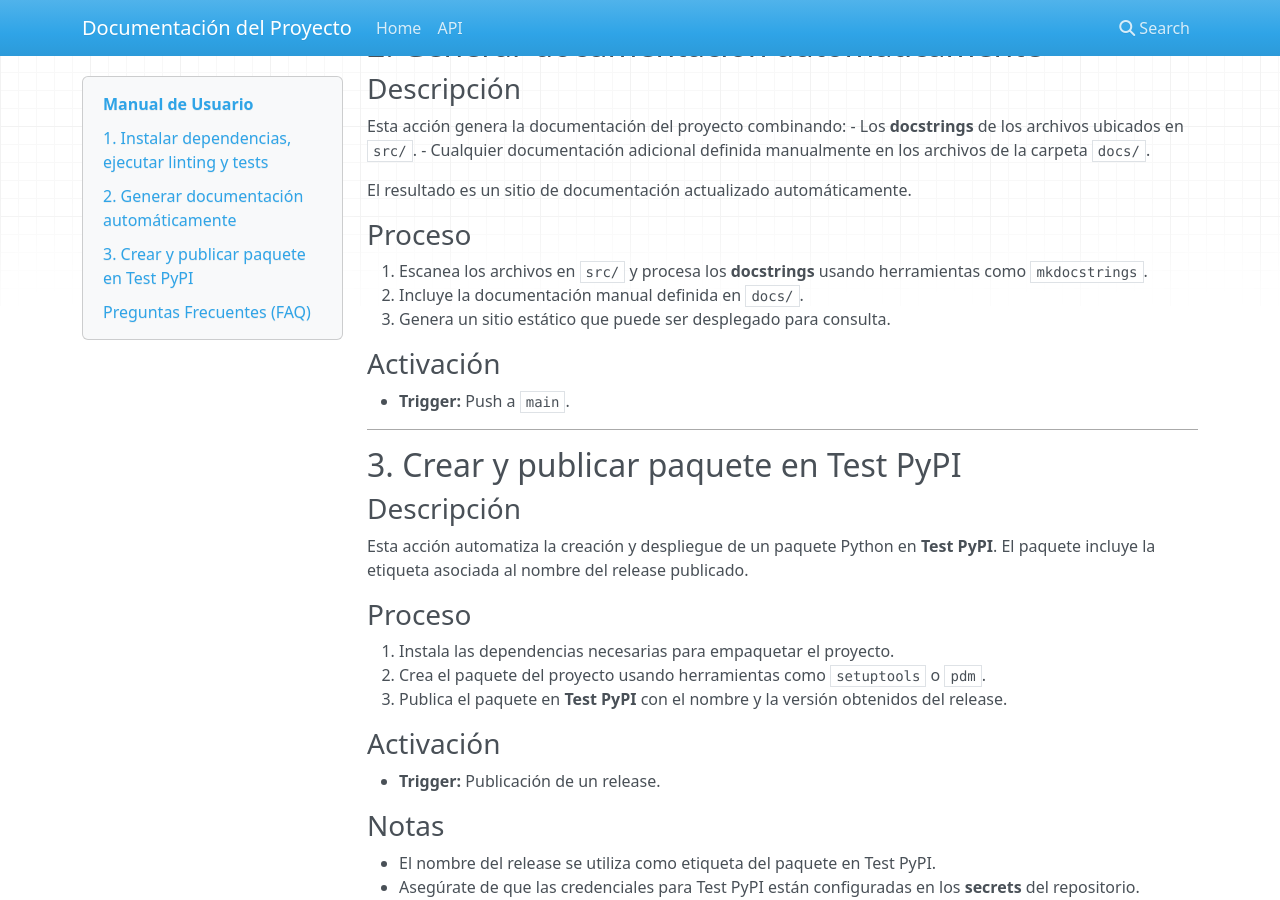
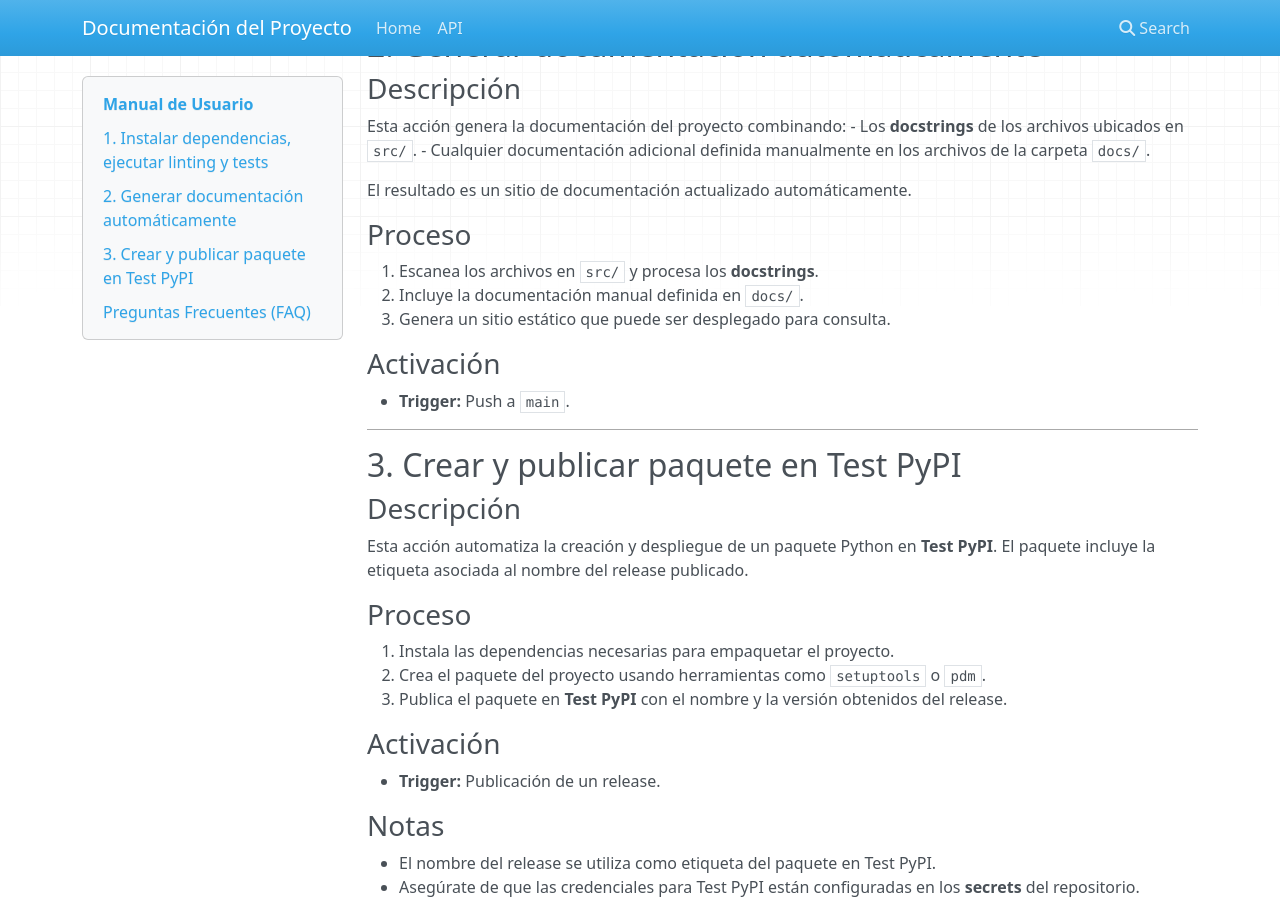
Before and after one commit to capo-urjc/python-tools, an MkDocs documentation site: the page built from docs/develop.md, in a window 1280 px wide and 900 px high, scrolled down 618 px. Built offline with MkDocs 1.6.1, drawn with Linux system fonts in a browser that asks for light colours; nearby versions of some CDN libraries.

Commit message:
github pages

```diff
--- a/docs/develop.md
+++ b/docs/develop.md
@@ -1,13 +1,15 @@
 # Manual de Usuario
 
-Este manual describe el funcionamiento de las tres acciones automatizadas disponibles en este proyecto. Cada acción está diseñada para facilitar tareas clave como la gestión de dependencias, generación de documentación y despliegue de paquetes.
+Este manual describe el funcionamiento de las tres acciones automatizadas disponibles en este proyecto.
+Cada acción está diseñada para facilitar tareas clave como la gestión de dependencias, generación de documentación y despliegue de paquetes.
 
 ---
 
 ## 1. **Instalar dependencias, ejecutar linting y tests**
 
 ### Descripción
-Esta acción instala las dependencias del proyecto, ejecuta análisis de código con `flake8` y realiza los tests definidos en el proyecto. Se activa en los siguientes casos:
+Esta acción instala las dependencias del proyecto, ejecuta análisis de código con `flake8` y realiza los tests definidos en el proyecto.
+Se activa en los siguientes casos:
 - Cuando se hace un **push** a la rama `main`.
 - Cuando se crea un **pull request**.
 
@@ -31,7 +33,7 @@
 El resultado es un sitio de documentación actualizado automáticamente.
 
 ### Proceso
-1. Escanea los archivos en `src/` y procesa los **docstrings** usando herramientas como `mkdocstrings`.
+1. Escanea los archivos en `src/` y procesa los **docstrings**.
 2. Incluye la documentación manual definida en `docs/`.
 3. Genera un sitio estático que puede ser desplegado para consulta.
 
```
Also changed, not shown: 1 other file.
